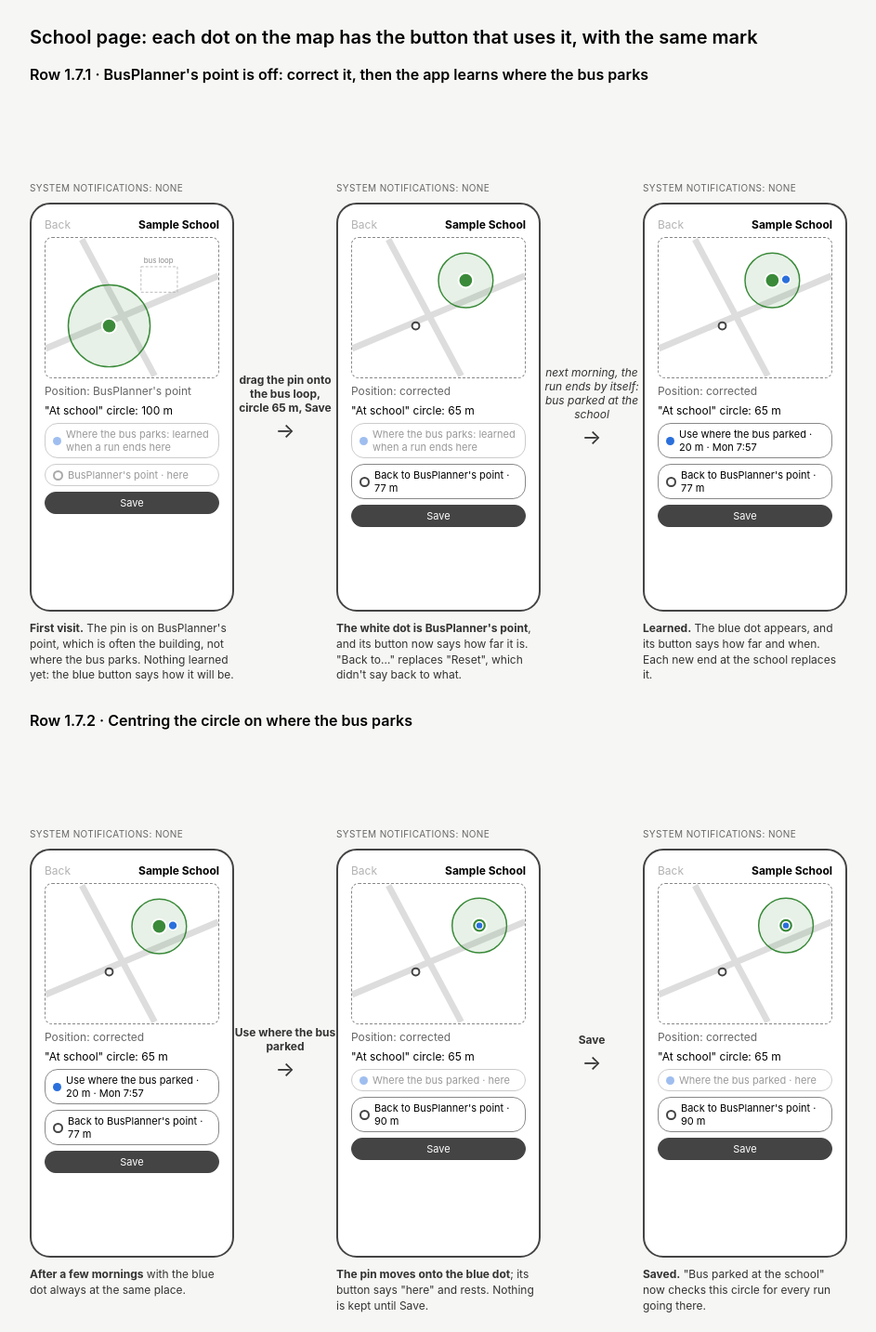
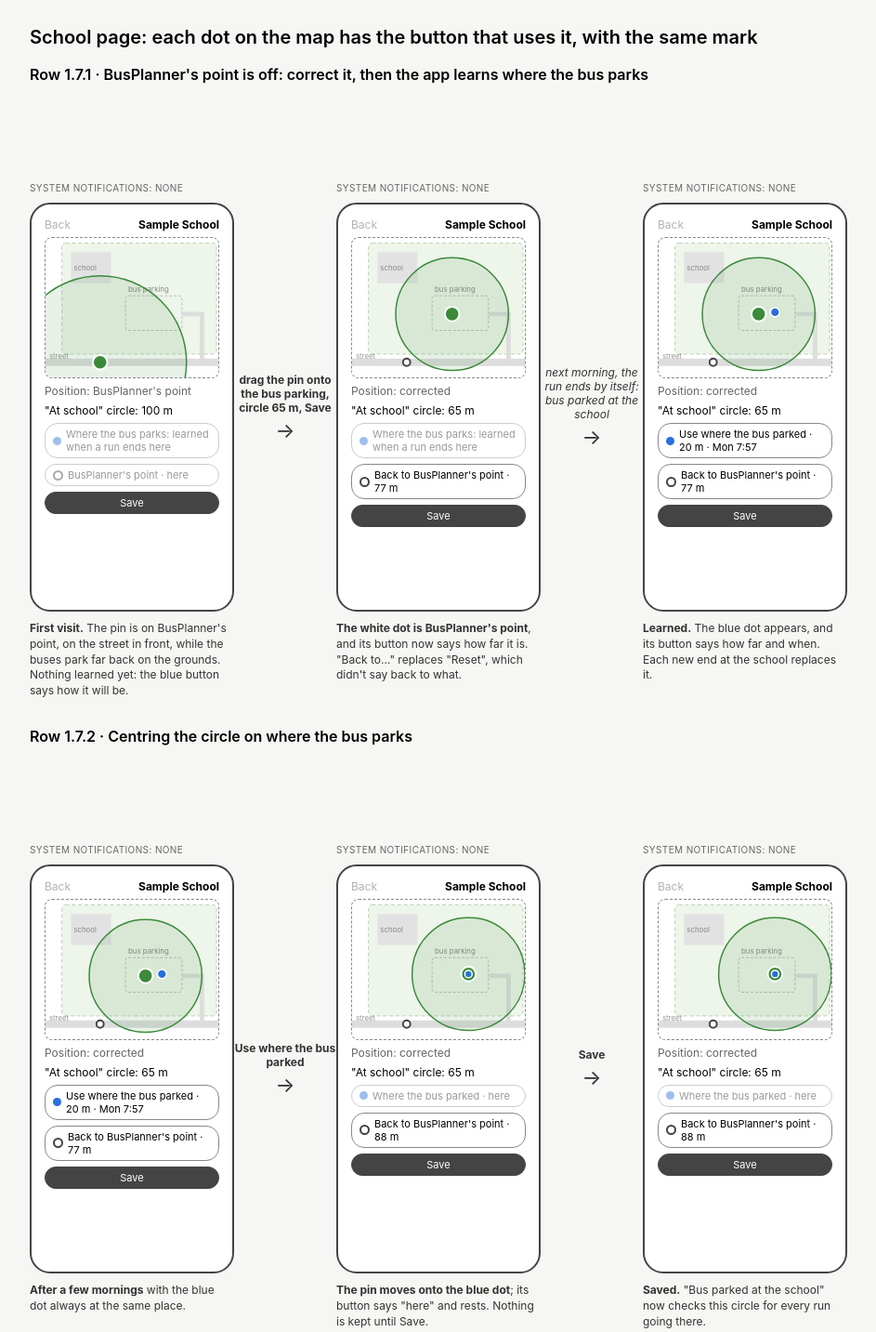
Before and after one commit to anderewrey/bus-tracker, a plain HTML site: page docs/ux/School.dc.html in a window 1280 px wide. Shown: the whole page at 93% size, without its empty margins (0-943 px from the left). Drawn offline with Linux system fonts and the light colour scheme; a script that the page names is missing.

Commit message:
UX sketch 1.7: BusPlanner's point on the street, the buses parking far back on the grounds
Co-Authored-By: Claude Opus 5.5 <noreply@anthropic.com>

```diff
--- a/docs/ux/School.dc.html
+++ b/docs/ux/School.dc.html
@@ -43,10 +43,13 @@ body{margin:0}
 <div class="ph">
 <div class="row"><span class="dim">Back</span><b>Sample School</b></div>
 <div class="map"><svg viewBox="0 0 190 150" aria-hidden="true">
-<path d="M0 120 L190 40 M40 0 L120 150" fill="none" stroke="#ddd" stroke-width="7"/>
-<circle cx="70" cy="95" r="45" fill="#3a8a3a" fill-opacity=".12" stroke="#3a8a3a" stroke-width="1.5"/>
-<circle cx="70" cy="95" r="8" fill="#3a8a3a" stroke="#fff" stroke-width="2"/>
-<rect x="105" y="30" width="40" height="28" fill="none" stroke="#bbb" stroke-dasharray="3 2"/><text x="108" y="26" font-size="8" fill="#888">bus loop</text>
+<rect x="18" y="4" width="170" height="122" rx="4" fill="#eef5ea" stroke="#b9d3b0" stroke-dasharray="4 3"/>
+<rect x="28" y="14" width="44" height="34" fill="#e2e2e2"/><text x="31" y="34" font-size="8" fill="#888">school</text>
+<rect x="88" y="62" width="62" height="38" rx="3" fill="none" stroke="#bbb" stroke-dasharray="3 2"/><text x="91" y="58" font-size="8" fill="#888">bus parking</text>
+<path d="M150 82 L172 82 L172 135" fill="none" stroke="#ddd" stroke-width="5"/>
+<path d="M0 135 L190 135" fill="none" stroke="#ddd" stroke-width="8"/><text x="4" y="131" font-size="8" fill="#999">street</text>
+<circle cx="60" cy="135" r="95" fill="#3a8a3a" fill-opacity=".12" stroke="#3a8a3a" stroke-width="1.5"/>
+<circle cx="60" cy="135" r="8" fill="#3a8a3a" stroke="#fff" stroke-width="2"/>
 </svg></div>
 <span class="mut">Position: BusPlanner's point</span>
 <span>"At school" circle: 100 m</span>
@@ -54,20 +57,24 @@ body{margin:0}
 <div class="btn off"><span class="wd"></span>BusPlanner's point · here</div>
 <div class="btn fill">Save</div>
 </div>
-<div class="cap"><b>First visit.</b> The pin is on BusPlanner's point, which is often the building, not where the bus parks. Nothing learned yet: the blue button says how it will be.</div>
+<div class="cap"><b>First visit.</b> The pin is on BusPlanner's point, on the street in front, while the buses park far back on the grounds. Nothing learned yet: the blue button says how it will be.</div>
 </div>
 
-<div class="ar"><b>drag the pin onto the bus loop, circle 65 m, Save</b><span style="font-size:22px">→</span></div>
+<div class="ar"><b>drag the pin onto the bus parking, circle 65 m, Save</b><span style="font-size:22px">→</span></div>
 
 <div class="col">
 <div class="nt"><span class="nl">System notifications: none</span></div>
 <div class="ph">
 <div class="row"><span class="dim">Back</span><b>Sample School</b></div>
 <div class="map"><svg viewBox="0 0 190 150" aria-hidden="true">
-<path d="M0 120 L190 40 M40 0 L120 150" fill="none" stroke="#ddd" stroke-width="7"/>
-<circle cx="125" cy="45" r="30" fill="#3a8a3a" fill-opacity=".12" stroke="#3a8a3a" stroke-width="1.5"/>
-<circle cx="125" cy="45" r="8" fill="#3a8a3a" stroke="#fff" stroke-width="2"/>
-<circle cx="70" cy="95" r="4" fill="#fff" stroke="#444" stroke-width="2"/>
+<rect x="18" y="4" width="170" height="122" rx="4" fill="#eef5ea" stroke="#b9d3b0" stroke-dasharray="4 3"/>
+<rect x="28" y="14" width="44" height="34" fill="#e2e2e2"/><text x="31" y="34" font-size="8" fill="#888">school</text>
+<rect x="88" y="62" width="62" height="38" rx="3" fill="none" stroke="#bbb" stroke-dasharray="3 2"/><text x="91" y="58" font-size="8" fill="#888">bus parking</text>
+<path d="M150 82 L172 82 L172 135" fill="none" stroke="#ddd" stroke-width="5"/>
+<path d="M0 135 L190 135" fill="none" stroke="#ddd" stroke-width="8"/><text x="4" y="131" font-size="8" fill="#999">street</text>
+<circle cx="110" cy="82" r="62" fill="#3a8a3a" fill-opacity=".12" stroke="#3a8a3a" stroke-width="1.5"/>
+<circle cx="110" cy="82" r="8" fill="#3a8a3a" stroke="#fff" stroke-width="2"/>
+<circle cx="60" cy="135" r="4" fill="#fff" stroke="#444" stroke-width="2"/>
 </svg></div>
 <span class="mut">Position: corrected</span>
 <span>"At school" circle: 65 m</span>
@@ -85,11 +92,15 @@ body{margin:0}
 <div class="ph">
 <div class="row"><span class="dim">Back</span><b>Sample School</b></div>
 <div class="map"><svg viewBox="0 0 190 150" aria-hidden="true">
-<path d="M0 120 L190 40 M40 0 L120 150" fill="none" stroke="#ddd" stroke-width="7"/>
-<circle cx="125" cy="45" r="30" fill="#3a8a3a" fill-opacity=".12" stroke="#3a8a3a" stroke-width="1.5"/>
-<circle cx="125" cy="45" r="8" fill="#3a8a3a" stroke="#fff" stroke-width="2"/>
-<circle cx="70" cy="95" r="4" fill="#fff" stroke="#444" stroke-width="2"/>
-<circle cx="140" cy="44" r="5" fill="#2a6fdb" stroke="#fff" stroke-width="1.5"/>
+<rect x="18" y="4" width="170" height="122" rx="4" fill="#eef5ea" stroke="#b9d3b0" stroke-dasharray="4 3"/>
+<rect x="28" y="14" width="44" height="34" fill="#e2e2e2"/><text x="31" y="34" font-size="8" fill="#888">school</text>
+<rect x="88" y="62" width="62" height="38" rx="3" fill="none" stroke="#bbb" stroke-dasharray="3 2"/><text x="91" y="58" font-size="8" fill="#888">bus parking</text>
+<path d="M150 82 L172 82 L172 135" fill="none" stroke="#ddd" stroke-width="5"/>
+<path d="M0 135 L190 135" fill="none" stroke="#ddd" stroke-width="8"/><text x="4" y="131" font-size="8" fill="#999">street</text>
+<circle cx="110" cy="82" r="62" fill="#3a8a3a" fill-opacity=".12" stroke="#3a8a3a" stroke-width="1.5"/>
+<circle cx="110" cy="82" r="8" fill="#3a8a3a" stroke="#fff" stroke-width="2"/>
+<circle cx="60" cy="135" r="4" fill="#fff" stroke="#444" stroke-width="2"/>
+<circle cx="128" cy="80" r="5" fill="#2a6fdb" stroke="#fff" stroke-width="1.5"/>
 </svg></div>
 <span class="mut">Position: corrected</span>
 <span>"At school" circle: 65 m</span>
@@ -110,11 +121,15 @@ body{margin:0}
 <div class="ph">
 <div class="row"><span class="dim">Back</span><b>Sample School</b></div>
 <div class="map"><svg viewBox="0 0 190 150" aria-hidden="true">
-<path d="M0 120 L190 40 M40 0 L120 150" fill="none" stroke="#ddd" stroke-width="7"/>
-<circle cx="125" cy="45" r="30" fill="#3a8a3a" fill-opacity=".12" stroke="#3a8a3a" stroke-width="1.5"/>
-<circle cx="125" cy="45" r="8" fill="#3a8a3a" stroke="#fff" stroke-width="2"/>
-<circle cx="70" cy="95" r="4" fill="#fff" stroke="#444" stroke-width="2"/>
-<circle cx="140" cy="44" r="5" fill="#2a6fdb" stroke="#fff" stroke-width="1.5"/>
+<rect x="18" y="4" width="170" height="122" rx="4" fill="#eef5ea" stroke="#b9d3b0" stroke-dasharray="4 3"/>
+<rect x="28" y="14" width="44" height="34" fill="#e2e2e2"/><text x="31" y="34" font-size="8" fill="#888">school</text>
+<rect x="88" y="62" width="62" height="38" rx="3" fill="none" stroke="#bbb" stroke-dasharray="3 2"/><text x="91" y="58" font-size="8" fill="#888">bus parking</text>
+<path d="M150 82 L172 82 L172 135" fill="none" stroke="#ddd" stroke-width="5"/>
+<path d="M0 135 L190 135" fill="none" stroke="#ddd" stroke-width="8"/><text x="4" y="131" font-size="8" fill="#999">street</text>
+<circle cx="110" cy="82" r="62" fill="#3a8a3a" fill-opacity=".12" stroke="#3a8a3a" stroke-width="1.5"/>
+<circle cx="110" cy="82" r="8" fill="#3a8a3a" stroke="#fff" stroke-width="2"/>
+<circle cx="60" cy="135" r="4" fill="#fff" stroke="#444" stroke-width="2"/>
+<circle cx="128" cy="80" r="5" fill="#2a6fdb" stroke="#fff" stroke-width="1.5"/>
 </svg></div>
 <span class="mut">Position: corrected</span>
 <span>"At school" circle: 65 m</span>
@@ -132,16 +147,20 @@ body{margin:0}
 <div class="ph">
 <div class="row"><span class="dim">Back</span><b>Sample School</b></div>
 <div class="map"><svg viewBox="0 0 190 150" aria-hidden="true">
-<path d="M0 120 L190 40 M40 0 L120 150" fill="none" stroke="#ddd" stroke-width="7"/>
-<circle cx="140" cy="44" r="30" fill="#3a8a3a" fill-opacity=".12" stroke="#3a8a3a" stroke-width="1.5"/>
-<circle cx="140" cy="44" r="8" fill="#3a8a3a" stroke="#fff" stroke-width="2"/>
-<circle cx="140" cy="44" r="4" fill="#2a6fdb" stroke="#fff" stroke-width="1.5"/>
-<circle cx="70" cy="95" r="4" fill="#fff" stroke="#444" stroke-width="2"/>
+<rect x="18" y="4" width="170" height="122" rx="4" fill="#eef5ea" stroke="#b9d3b0" stroke-dasharray="4 3"/>
+<rect x="28" y="14" width="44" height="34" fill="#e2e2e2"/><text x="31" y="34" font-size="8" fill="#888">school</text>
+<rect x="88" y="62" width="62" height="38" rx="3" fill="none" stroke="#bbb" stroke-dasharray="3 2"/><text x="91" y="58" font-size="8" fill="#888">bus parking</text>
+<path d="M150 82 L172 82 L172 135" fill="none" stroke="#ddd" stroke-width="5"/>
+<path d="M0 135 L190 135" fill="none" stroke="#ddd" stroke-width="8"/><text x="4" y="131" font-size="8" fill="#999">street</text>
+<circle cx="128" cy="80" r="62" fill="#3a8a3a" fill-opacity=".12" stroke="#3a8a3a" stroke-width="1.5"/>
+<circle cx="128" cy="80" r="8" fill="#3a8a3a" stroke="#fff" stroke-width="2"/>
+<circle cx="60" cy="135" r="4" fill="#fff" stroke="#444" stroke-width="2"/>
+<circle cx="128" cy="80" r="4" fill="#2a6fdb" stroke="#fff" stroke-width="1.5"/>
 </svg></div>
 <span class="mut">Position: corrected</span>
 <span>"At school" circle: 65 m</span>
 <div class="btn off"><span class="bd"></span>Where the bus parked · here</div>
-<div class="btn"><span class="wd"></span>Back to BusPlanner's point · 90 m</div>
+<div class="btn"><span class="wd"></span>Back to BusPlanner's point · 88 m</div>
 <div class="btn fill">Save</div>
 </div>
 <div class="cap"><b>The pin moves onto the blue dot</b>; its button says "here" and rests. Nothing is kept until Save.</div>
@@ -154,16 +173,20 @@ body{margin:0}
 <div class="ph">
 <div class="row"><span class="dim">Back</span><b>Sample School</b></div>
 <div class="map"><svg viewBox="0 0 190 150" aria-hidden="true">
-<path d="M0 120 L190 40 M40 0 L120 150" fill="none" stroke="#ddd" stroke-width="7"/>
-<circle cx="140" cy="44" r="30" fill="#3a8a3a" fill-opacity=".12" stroke="#3a8a3a" stroke-width="1.5"/>
-<circle cx="140" cy="44" r="8" fill="#3a8a3a" stroke="#fff" stroke-width="2"/>
-<circle cx="140" cy="44" r="4" fill="#2a6fdb" stroke="#fff" stroke-width="1.5"/>
-<circle cx="70" cy="95" r="4" fill="#fff" stroke="#444" stroke-width="2"/>
+<rect x="18" y="4" width="170" height="122" rx="4" fill="#eef5ea" stroke="#b9d3b0" stroke-dasharray="4 3"/>
+<rect x="28" y="14" width="44" height="34" fill="#e2e2e2"/><text x="31" y="34" font-size="8" fill="#888">school</text>
+<rect x="88" y="62" width="62" height="38" rx="3" fill="none" stroke="#bbb" stroke-dasharray="3 2"/><text x="91" y="58" font-size="8" fill="#888">bus parking</text>
+<path d="M150 82 L172 82 L172 135" fill="none" stroke="#ddd" stroke-width="5"/>
+<path d="M0 135 L190 135" fill="none" stroke="#ddd" stroke-width="8"/><text x="4" y="131" font-size="8" fill="#999">street</text>
+<circle cx="128" cy="80" r="62" fill="#3a8a3a" fill-opacity=".12" stroke="#3a8a3a" stroke-width="1.5"/>
+<circle cx="128" cy="80" r="8" fill="#3a8a3a" stroke="#fff" stroke-width="2"/>
+<circle cx="60" cy="135" r="4" fill="#fff" stroke="#444" stroke-width="2"/>
+<circle cx="128" cy="80" r="4" fill="#2a6fdb" stroke="#fff" stroke-width="1.5"/>
 </svg></div>
 <span class="mut">Position: corrected</span>
 <span>"At school" circle: 65 m</span>
 <div class="btn off"><span class="bd"></span>Where the bus parked · here</div>
-<div class="btn"><span class="wd"></span>Back to BusPlanner's point · 90 m</div>
+<div class="btn"><span class="wd"></span>Back to BusPlanner's point · 88 m</div>
 <div class="btn fill">Save</div>
 </div>
 <div class="cap"><b>Saved.</b> "Bus parked at the school" now checks this circle for every run going there.</div>
```
